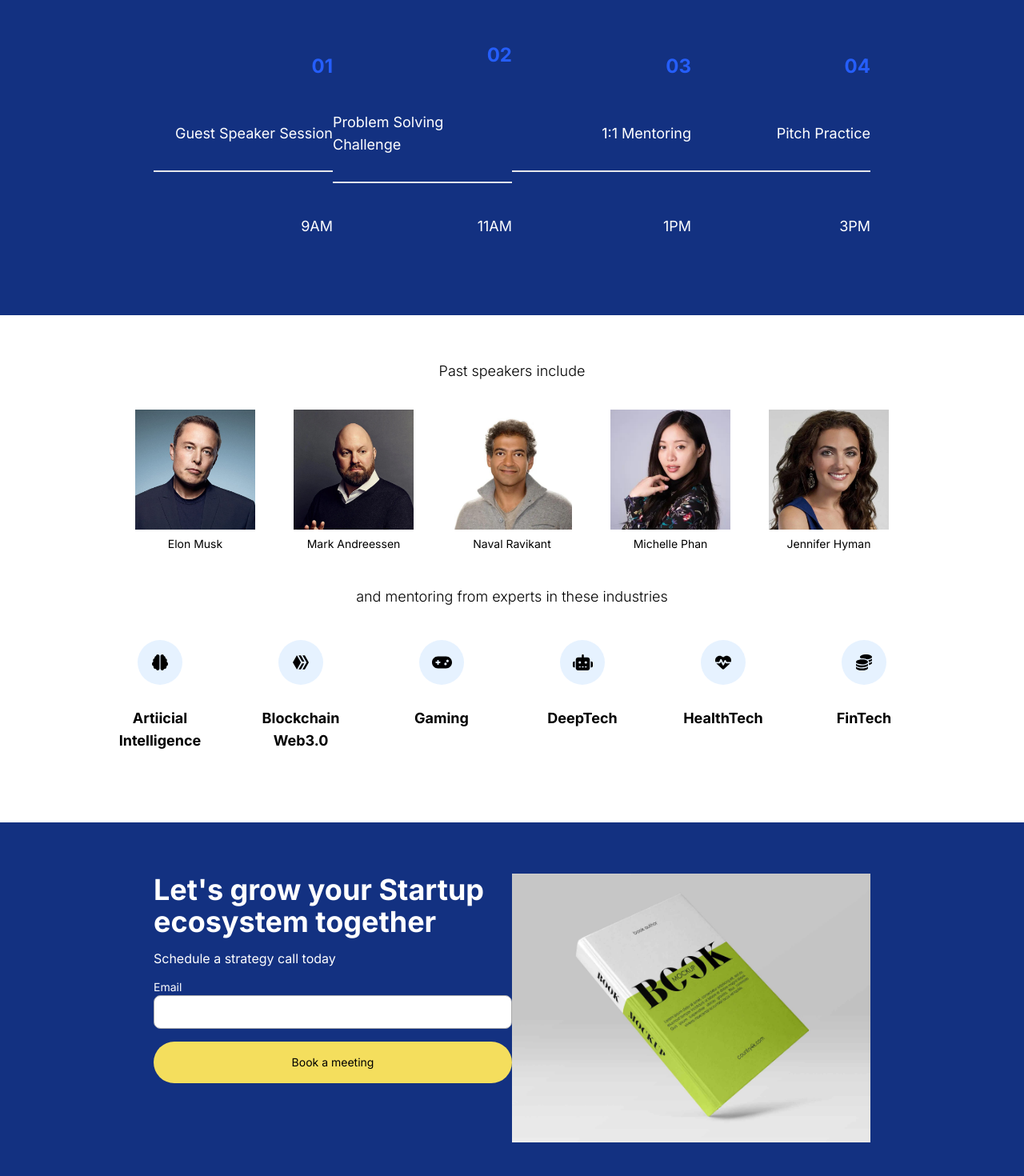
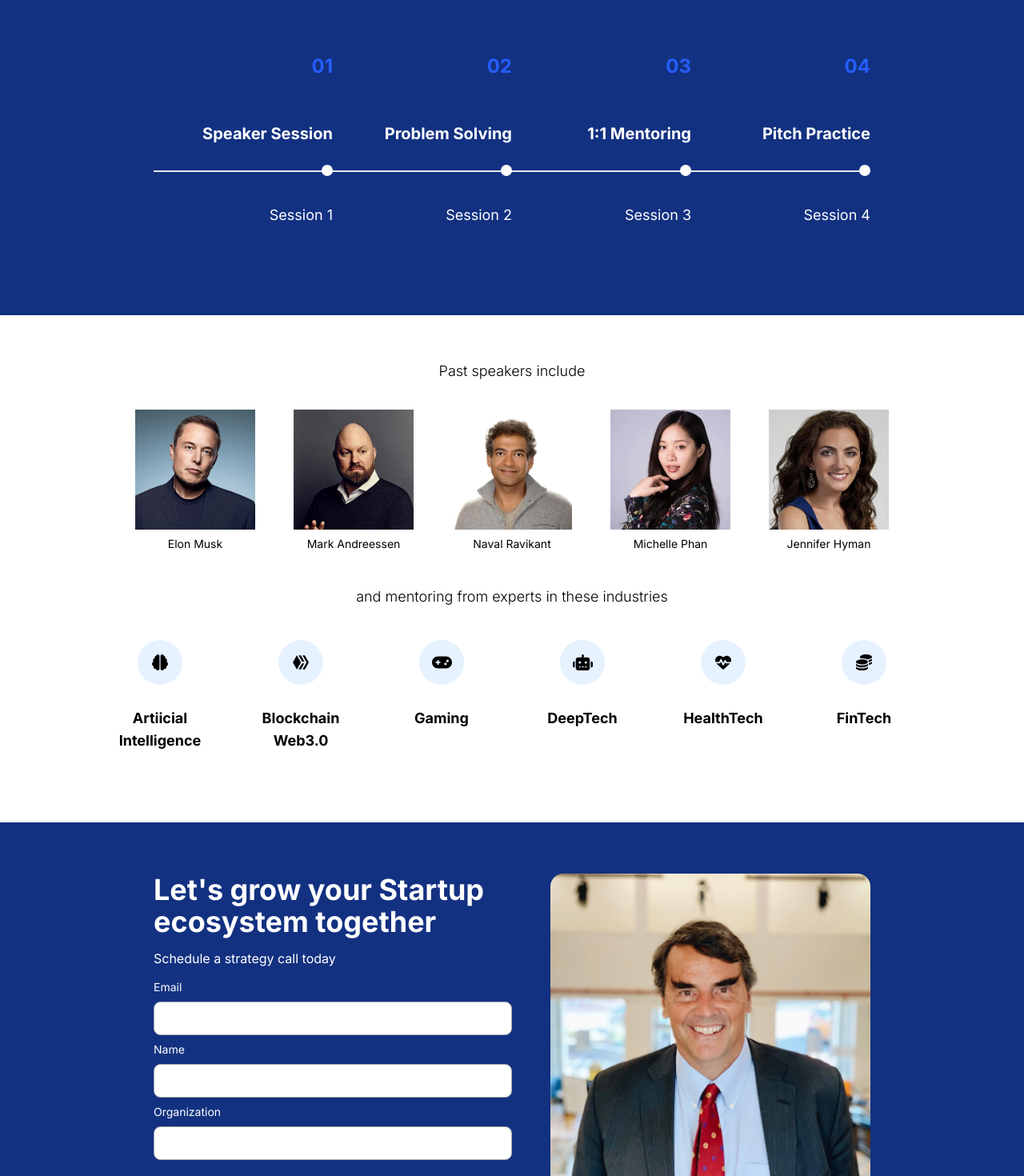
Before and after one commit to timjcai/draperuniversity-govt-lp-mockup, a Next.js app: page / in a window 1280 px wide. Shown: the part 6200-7670 px from the top of the page at 80% size. Built offline with nearby package versions, Linux system fonts and the light colour scheme.

Commit message:
feat: added Tim Draper photo - to bottom of page CTA

```diff
--- a/src/app/components/Icon.tsx
+++ b/src/app/components/Icon.tsx
@@ -5,6 +5,7 @@
     faAward,
     faBrain,
     faBridge,
+    faCircle,
     faCircleCheck,
     faCity,
     faCoins,
@@ -44,6 +45,7 @@
     deeptech: faRobot,
     healthtech: faHeartPulse,
     fintech: faCoins,
+    circle: faCircle,
 };
 export type IconType = SectionType;
 
@@ -65,7 +67,8 @@
     | "gaming"
     | "deeptech"
     | "healthtech"
-    | "fintech";
+    | "fintech"
+    | "circle";
 
 export const Icon: FC<IconProps> = ({ label }) => {
     const icon = iconMapping[label];
--- a/src/app/page.tsx
+++ b/src/app/page.tsx
@@ -362,7 +362,6 @@
                                     </label>
                                 </div>
                             </div>
-
                             <button className="bg-[#F4DE5D] rounded-[48px] px-8 py-4 mt-4 text-black">
                                 Download
                             </button>
@@ -502,43 +501,55 @@
                         <H3 text={"A day in our programs"} />
                     </div>
                     <div className="flex flex-row justify-center gap-0 items-center px-[15vw] w-[100vw] mb-10">
-                        <div className="flex flex-col justify-center items-end w-[20vw] pb-8 border-b-2">
+                        <div className="flex flex-col justify-center items-end w-[20vw] pb-8 border-b-2 relative">
                             <h1 className="text-2xl font-bold text-[#255EFB] leading-[140px]">
                                 01
                             </h1>
-                            <p className="text-lg">Guest Speaker Session</p>
+                            <p className="text-xl font-bold">Speaker Session</p>
+                            <div className="absolute -bottom-2.5">
+                                <Icon label={"circle"} />
                             </div>
-                        <div className="flex flex-col justify-center items-end w-[20vw]  pb-8 border-b-2">
+                        </div>
+                        <div className="flex flex-col justify-center items-end w-[20vw]  pb-8 border-b-2 relative">
                             <h1 className="text-2xl font-bold text-[#255EFB] leading-[140px]">
                                 02
                             </h1>
-                            <p className="text-lg">Problem Solving Challenge</p>
+                            <p className="text-xl font-bold">Problem Solving</p>
+                            <div className="absolute -bottom-2.5">
+                                <Icon label={"circle"} />
                             </div>
-                        <div className="flex flex-col justify-center items-end w-[20vw]  pb-8 border-b-2">
+                        </div>
+                        <div className="flex flex-col justify-center items-end w-[20vw]  pb-8 border-b-2 relative">
                             <h1 className="text-2xl font-bold text-[#255EFB] leading-[140px]">
                                 03
                             </h1>
-                            <p className="text-lg">1:1 Mentoring</p>
+                            <p className="text-xl font-bold">1:1 Mentoring</p>
+                            <div className="absolute -bottom-2.5">
+                                <Icon label={"circle"} />
                             </div>
-                        <div className="flex flex-col justify-center items-end w-[20vw]  pb-8 border-b-2">
+                        </div>
+                        <div className="flex flex-col justify-center items-end w-[20vw]  pb-8 border-b-2 relative">
                             <h1 className="text-2xl font-bold text-[#255EFB] leading-[140px]">
                                 04
                             </h1>
-                            <p className="text-lg">Pitch Practice</p>
+                            <p className="text-xl font-bold">Pitch Practice</p>
+                            <div className="absolute -bottom-2.5">
+                                <Icon label={"circle"} />
+                            </div>
                         </div>
                     </div>
                     <div className="flex flex-row justify-center items-center px-[15vw] w-[100vw] mb-10">
                         <div className="flex flex-col justify-center items-end w-[20vw]">
-                            <p className="text-lg">9AM</p>
+                            <p className="text-lg">Session 1</p>
                         </div>
                         <div className="flex flex-col justify-center items-end w-[20vw]">
-                            <p className="text-lg">11AM</p>
+                            <p className="text-lg">Session 2</p>
                         </div>
                         <div className="flex flex-col justify-center items-end w-[20vw]">
-                            <p className="text-lg">1PM</p>
+                            <p className="text-lg">Session 3</p>
                         </div>
                         <div className="flex flex-col justify-center items-end w-[20vw]">
-                            <p className="text-lg">3PM</p>
+                            <p className="text-lg">Session 4</p>
                         </div>
                     </div>
                 </section>
@@ -625,7 +636,7 @@
                     </div>
                 </div>
                 <section className="bg-[#133181] w-screen px-[15vw] py-[5vw] text-white">
-                    <div className="flex flex-row justify-between">
+                    <div className="flex flex-row justify-between gap-12">
                         <div className="flex flex-col">
                             <h2 className="text-4xl font-bold mb-4 w-[35vw]">
                                 Let's grow your Startup ecosystem together
@@ -647,9 +658,20 @@
                                     ✅ Ripple effect breakdown
                                 </div>
                             </div> */}
+                            <form className="flex flex-col gap-2">
                                 <label className="text-md">Email</label>
                                 <input
                                     type="email"
+                                    className="w-full h-[3.638] rounded-[0.661vw] border-[0.132vw] border-[#ababab] ps-[1vw] text-[1.058vw]"
+                                ></input>
+                                <label className="text-md">Name</label>
+                                <input
+                                    type="text"
+                                    className="w-full h-[3.638] rounded-[0.661vw] border-[0.132vw] border-[#ababab] ps-[1vw] text-[1.058vw]"
+                                ></input>
+                                <label className="text-md">Organization</label>
+                                <input
+                                    type="text"
                                     className="w-full h-[3.638] rounded-[0.661vw] border-[0.132vw] border-[#ababab] ps-[1vw] text-[1.058vw]"
                                 ></input>
                                 {/* <div className="flex flex-row gap-2 mt-2">
@@ -659,18 +681,21 @@
                                     newsletter
                                 </label>
                             </div> */}
-
                                 <button className="bg-[#F4DE5D] rounded-[48px] px-8 py-4 mt-4 text-black">
                                     Book a meeting
                                 </button>
+                            </form>
                         </div>
-                        <div>
+                        <div className="flex justify-center h-[500px] w-full">
                             <Image
-                                src="/portfolioCompanies/bookmockupplaceholder.jpeg"
-                                alt="Ecosystem Impact Casestudies"
+                                src="/Tim Draper.jpeg"
+                                alt="Tim Draper"
                                 height={100}
                                 width={500}
-                                objectFit="cover"
+                                style={{
+                                    objectFit: "cover",
+                                    borderRadius: "16px",
+                                }}
                             />
                         </div>
                     </div>
```
Also changed, not shown: public/Tim Draper.jpeg (added). Lines whose indentation alone changed are shown as unchanged.
